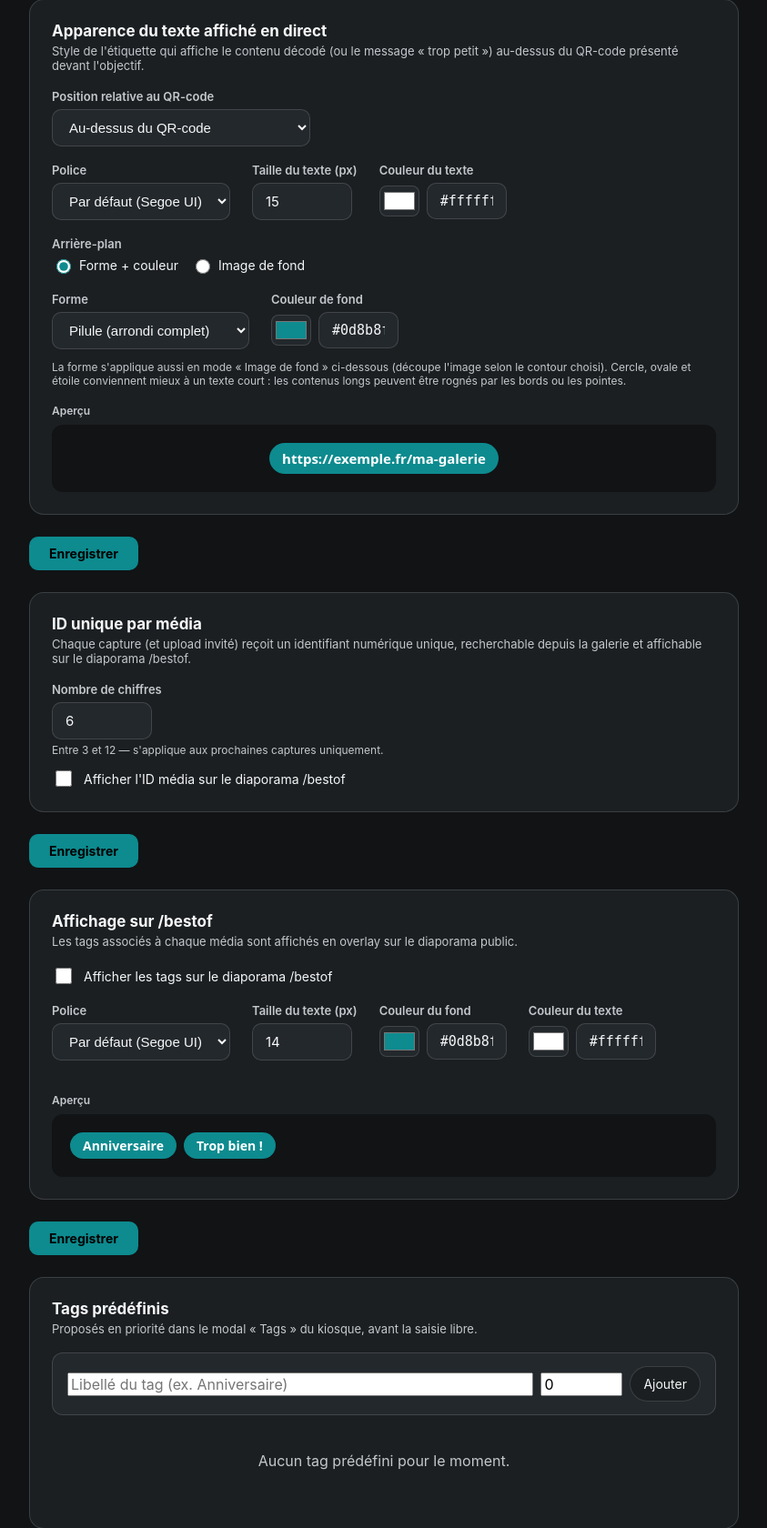
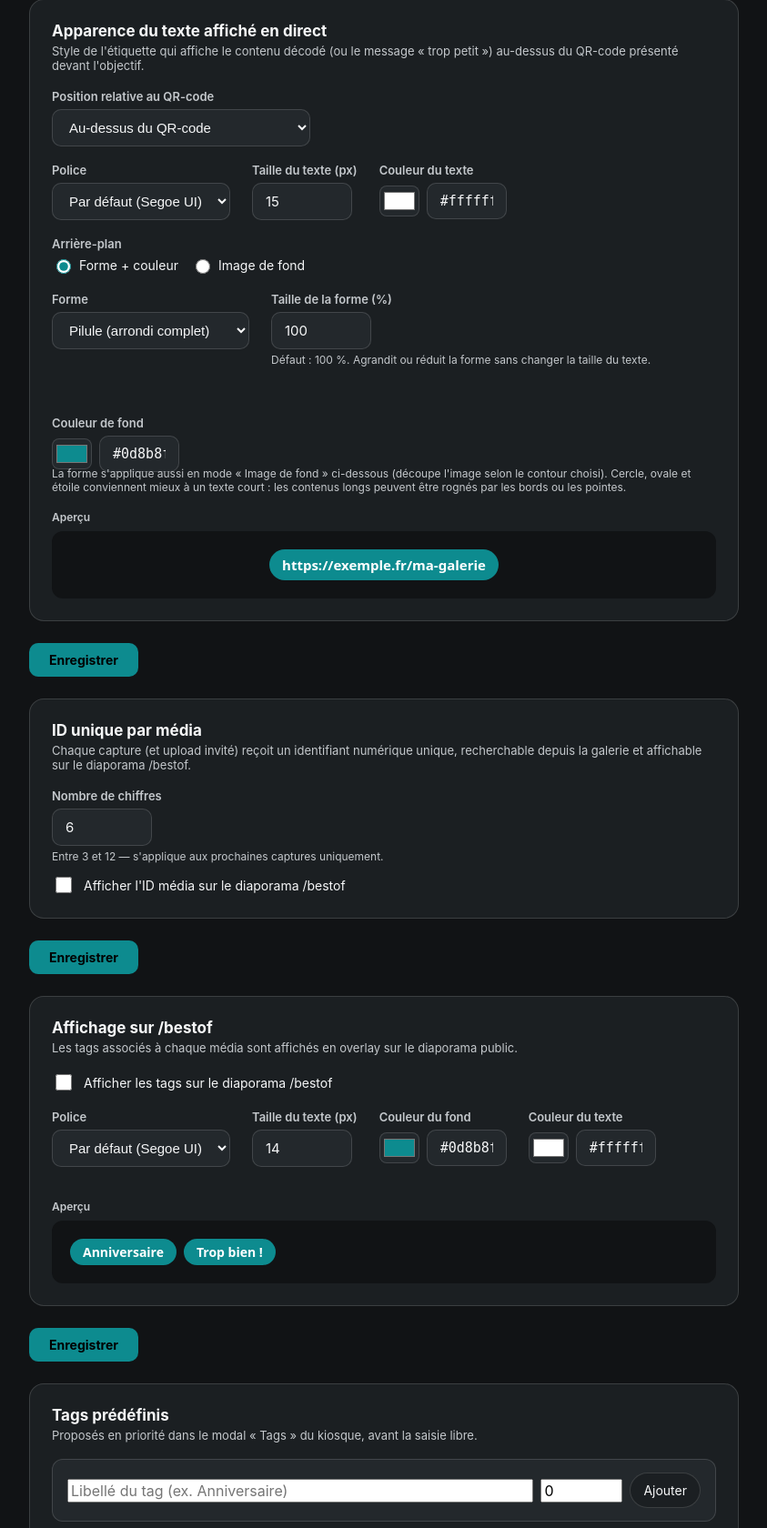
Before and after one commit to Pictotem/pictotem, a Flask app: page /admin/tags in a window 1280 px wide. Shown: the part 1056-2736 px from the top of the page at 91% size, without its empty margins (218-1061 px from the left). Run offline with Flask 3, Linux system fonts and the light colour scheme; the visitor is signed in with stand-in values (Sample User, id 1); data that the repository does not hold is empty; parts of the project's set-up code (start-up, migrations or seed data) failed here and were passed over; some libraries are stand-ins or nearby versions.

Commit message:
QR live : taille reglable de la forme d'arriere-plan + detection amelioree
1. Nouveau champ "Taille de la forme (%)" dans /admin/tags (50-300%,
   defaut 100%), a cote du choix de forme. Agrandit ou reduit la forme
   d'arriere-plan (marge interne) sans changer la taille du texte —
   _scale_padding_css() multiplie chaque valeur numerique du padding par
   forme (_QR_LIVE_SHAPE_CSS) par ce facteur, unite conservee (px ou em).
   Apercu JS mis a jour en miroir (scaleQrLivePadding).

2. Nouvelle tentative de detection sur l'image ENTIERE agrandie
   numeriquement (facteur 2x, interpolation cubique) quand la passe
   directe ne trouve absolument rien — vient s'ajouter a la tentative de
   decodage sur recadrage agrandi deja en place (qui, elle, necessite
   qu'une zone ait deja ete reperee). Mesure empiriquement : repousse le
   seuil de detection d'environ 5% a environ 3-4% de la largeur de
   l'image. Cout mesure ~70ms sur une image 1280x720 (contre ~40ms pour
   la passe directe seule), tente uniquement quand rien n'est trouve au
   premier passage - reste largement dans le budget d'un polling a 600ms
   meme quand aucun QR-code n'est reellement present. Les coordonnees
   trouvees sur l'image agrandie sont remises a l'echelle de l'image
   d'origine avant d'etre renvoyees au client (frame_width/frame_height
   de la reponse continuent de decrire l'image brute).

Teste en isolation : taille de forme persistee et mise a l'echelle
correctement pour plusieurs formes/pourcentages, valeurs hors bornes
ramenees a [50,300], QR-code non detecte du tout par la passe directe a
4% desormais recupere par la passe agrandie (coordonnees verifiees dans
l'espace de l'image d'origine), QR-code vraiment trop petit (1%) toujours
non detecte, QR-code normal toujours decode directement sans regression.
Aucune regression sur l'ensemble des tests QR live / photo strip
existants.

```diff
--- a/app/app.py
+++ b/app/app.py
@@ -643,6 +643,15 @@ _qr_detector = cv2.QRCodeDetector()
 # (contre ~15% pour QRCodeDetector), mais ne parvient à le DÉCODER de façon
 # fiable qu'au-delà d'environ 10% — d'où l'écart observé par l'utilisateur.
 _qr_detector_aruco = cv2.QRCodeDetectorAruco()
+# Facteur d'agrandissement numérique de l'image ENTIÈRE, tenté uniquement si
+# la détection échoue complètement sur l'image brute (voir api_qr_live) —
+# repêche les QR-codes juste sous le seuil de détection du détecteur ArUco.
+# Mesuré empiriquement : un facteur 2 retrouve des QR-codes synthétiques
+# jusqu'à ~3-4% de la largeur de l'image (contre ~5% sans cette étape).
+# Coût mesuré ~70ms sur une image 1280x720 (contre ~40ms pour la passe
+# directe) : acceptable pour un polling à 600ms même quand aucun QR-code
+# n'est réellement présent dans le champ (cas le plus fréquent).
+_QR_LIVE_FULLFRAME_UPSCALE = 2.0
 
 
 def _qrcode_settings() -> dict:
@@ -694,6 +703,23 @@ _QR_LIVE_POSITIONS = [
 ]
 
 
+def _scale_padding_css(padding_css: str, scale: float) -> str:
+    """Multiplie chaque valeur numérique d'une déclaration CSS padding
+    ('7px 14px', '1.5em 1.7em', ...) par `scale`, en conservant l'unité
+    (px ou em) de chaque valeur. Utilisé pour la taille réglable de la
+    forme d'arrière-plan (bg_size_pct) — la police reste inchangée, seule
+    la marge interne (donc la taille de la forme) est mise à l'échelle."""
+    parts = []
+    for token in padding_css.split():
+        m = re.match(r'^([\d.]+)(px|em)$', token)
+        if not m:
+            parts.append(token)
+            continue
+        value, unit = float(m.group(1)), m.group(2)
+        parts.append(f'{value * scale:.3f}{unit}')
+    return ' '.join(parts) if parts else padding_css
+
+
 def _qr_live_style_settings() -> dict:
     bg_mode = get_setting('qrcode.live_style.bg_mode', '') or 'shape'
     if bg_mode not in ('shape', 'image'):
@@ -702,6 +728,11 @@ def _qr_live_style_settings() -> dict:
     if bg_shape not in _QR_LIVE_SHAPE_CSS:
         bg_shape = 'pill'
     shape_css = _QR_LIVE_SHAPE_CSS[bg_shape]
+    raw_size_pct = get_setting('qrcode.live_style.bg_size_pct', '') or '100'
+    try:
+        bg_size_pct = max(50, min(300, int(raw_size_pct)))
+    except ValueError:
+        bg_size_pct = 100
     position = get_setting('qrcode.live_style.position', '') or 'above'
     if position not in dict(_QR_LIVE_POSITIONS):
         position = 'above'
@@ -709,9 +740,10 @@ def _qr_live_style_settings() -> dict:
     return {
         'bg_mode': bg_mode,
         'bg_shape': bg_shape,
+        'bg_size_pct': bg_size_pct,
         'bg_radius_css': shape_css['radius'],
         'bg_clip_css': shape_css['clip'],
-        'bg_padding_css': shape_css['padding'],
+        'bg_padding_css': _scale_padding_css(shape_css['padding'], bg_size_pct / 100),
         'bg_color': get_setting('qrcode.live_style.bg_color', '') or '#0d8b8f',
         'bg_image_filename': bg_image_filename,
         'bg_image_url': f'/static/qr_live/{bg_image_filename}' if bg_image_filename else '',
@@ -832,6 +864,26 @@ def api_qr_live():
         logger.exception('QR live : détection échouée.')
         return jsonify({'ok': True, 'enabled': True, 'boxes': []})
 
+    if not found or points is None or not len(points):
+        # Rien trouvé sur l'image brute : nouvelle tentative sur l'image
+        # ENTIÈRE agrandie numériquement (voir _QR_LIVE_FULLFRAME_UPSCALE) —
+        # repêche les QR-codes juste sous le seuil de détection. Les points
+        # trouvés sont dans l'espace de l'image agrandie : remis à l'échelle
+        # de l'image d'origine juste après, pour que tout le reste de la
+        # fonction (recadrage, coordonnées renvoyées au client) continue de
+        # raisonner dans l'espace de la frame brute sans distinction de cas.
+        try:
+            factor = _QR_LIVE_FULLFRAME_UPSCALE
+            big = cv2.resize(frame, None, fx=factor, fy=factor, interpolation=cv2.INTER_CUBIC)
+            found2, points2 = _qr_detector_aruco.detectMulti(big)
+            if found2 and points2 is not None and len(points2):
+                _ok2, texts2, _straight2 = _qr_detector_aruco.decodeMulti(big, points2)
+                found = True
+                decoded_texts = texts2
+                points = [[(float(p[0]) / factor, float(p[1]) / factor) for p in pts] for pts in points2]
+        except Exception:
+            logger.exception('QR live : nouvelle tentative (image entière agrandie) échouée.')
+
     boxes = []
     if found and points is not None:
         texts = list(decoded_texts) if decoded_texts is not None else []
@@ -2189,6 +2241,9 @@ def admin_tags():
             set_setting('qrcode.live_style.bg_mode', bg_mode if bg_mode in ('shape', 'image') else 'shape')
             bg_shape = request.form.get('bg_shape', 'pill')
             set_setting('qrcode.live_style.bg_shape', bg_shape if bg_shape in _QR_LIVE_SHAPE_CSS else 'pill')
+            raw_bg_size = (request.form.get('bg_size_pct') or '100').strip()
+            set_setting('qrcode.live_style.bg_size_pct',
+                        str(max(50, min(300, int(raw_bg_size)))) if raw_bg_size.isdigit() else '100')
             bg_color = (request.form.get('bg_color') or '').strip()
             if re.fullmatch(r'#[0-9a-fA-F]{6}', bg_color):
                 set_setting('qrcode.live_style.bg_color', bg_color)
--- a/app/templates/admin_tags.html
+++ b/app/templates/admin_tags.html
@@ -281,6 +281,12 @@
             </select>
           </div>
           <div class="field">
+            <label>Taille de la forme (%)</label>
+            <input type="number" name="bg_size_pct" id="qr_live_bg_size_pct" min="50" max="300" step="10"
+                   value="{{ qrcode_live_style.bg_size_pct }}" oninput="updateQrLivePreview()">
+            <p class="field-hint">Défaut : 100 %. Agrandit ou réduit la forme sans changer la taille du texte.</p>
+          </div>
+          <div class="field">
             <label>Couleur de fond</label>
             <div class="color-row">
               <input type="color" id="cp_qr_bg" value="{{ qrcode_live_style.bg_color }}"
@@ -560,6 +566,16 @@
   };
   const QR_LIVE_EXISTING_BG_IMAGE_URL = {{ (qrcode_live_style.bg_image_url or '') | tojson }};
 
+  // Mirroir de _scale_padding_css (app.py) : multiplie chaque valeur
+  // numérique d'un padding CSS par un facteur, unité conservée.
+  function scaleQrLivePadding(paddingCss, scale) {
+    return paddingCss.split(' ').map((token) => {
+      const m = token.match(/^([\d.]+)(px|em)$/);
+      if (!m) return token;
+      return (parseFloat(m[1]) * scale).toFixed(3) + m[2];
+    }).join(' ');
+  }
+
   function updateQrLivePreview() {
     const chip = document.getElementById('qrLivePreviewChip');
     if (!chip) return;
@@ -568,13 +584,14 @@
     const textColor = document.getElementById('qr_live_text_color')?.value || '#ffffff';
     const bgMode = document.querySelector('input[name="bg_mode"]:checked')?.value || 'shape';
     const shape = document.getElementById('qr_live_bg_shape')?.value || 'pill';
+    const sizePct = Number(document.getElementById('qr_live_bg_size_pct')?.value || 100) || 100;
     const shapeCss = QR_LIVE_SHAPE_CSS[shape] || QR_LIVE_SHAPE_CSS.pill;
     chip.style.fontFamily = font;
     chip.style.fontSize = size + 'px';
     chip.style.color = textColor;
     chip.style.borderRadius = shapeCss.radius;
     chip.style.clipPath = shapeCss.clip;
-    chip.style.padding = shapeCss.padding;
+    chip.style.padding = scaleQrLivePadding(shapeCss.padding, sizePct / 100);
     if (bgMode === 'image' && QR_LIVE_EXISTING_BG_IMAGE_URL) {
       chip.style.backgroundImage = `url('${QR_LIVE_EXISTING_BG_IMAGE_URL}')`;
       chip.style.backgroundSize = '100% 100%';
```
